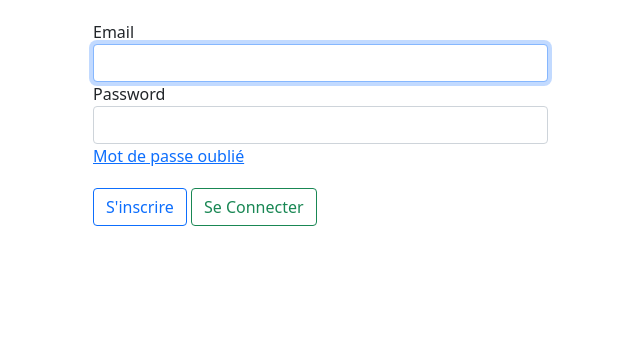
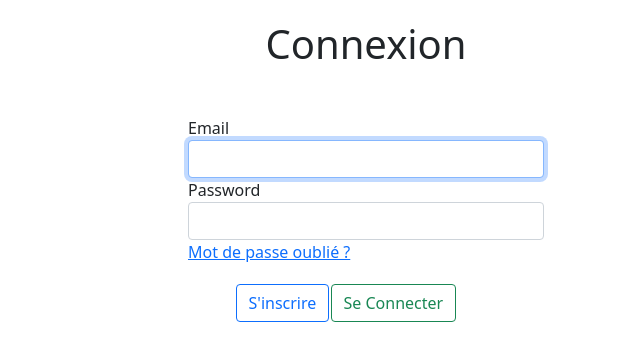
Before and after one commit to hbourniche20/ENI-projectSortir, a Symfony app: template templates/security/login.html.twig in a window 1280 px wide. Shown: the part 56-417 px from the top of the page, without its empty margins (274-914 px from the left). Run offline with Twig, Linux system fonts and the light colour scheme; the template is opened without the code that fills it, so the values that code supplies are empty; some libraries are stand-ins or nearby versions.

Commit message:
modif affichage

```diff
--- a/src/Controller/ResetPasswordController.php
+++ b/src/Controller/ResetPasswordController.php
@@ -155,7 +155,7 @@ class ResetPasswordController extends AbstractController
         $email = (new TemplatedEmail())
             ->from(new Address('accounts@sortie.com', 'Mail'))
             ->to($user->getEmail())
-            ->subject('Your password reset request')
+            ->subject('Demande de réinitialisation de mot de passe')
             ->htmlTemplate('reset_password/email.html.twig')
             ->context([
                 'resetToken' => $resetToken,
--- a/templates/security/login.html.twig
+++ b/templates/security/login.html.twig
@@ -10,10 +10,21 @@
     >
 
     <div class="container">
-        <div class="row">
-            <div class="col-lg-3 col-md-2"></div>
-            <div class="col-lg-6 col-md-8 login-box">
-                <div class="col-lg-10 login-form">
+        <div class="row justify-content-center esup">
+            <h1 class="text-center">Connexion</h1>
+        </div>
+        <div class="row justify-content-center esup">
+        <div class="col-4">
+            <!-- Error Message -->
+            {% if error %}
+                <div class="alert-danger p-2">Compte invalide</div>
+            {% endif %}
+        </div>
+        </div>
+
+        <div class="row justify-content-center esup">
+
+            <div class="col-4 login-form">
                 <div class="form-group">
                     <label for="inputEmail" class="form-control-label">Email</label>
                     <input type="email" value="{{ last_username }}" name="email" id="inputEmail" class="form-control" autocomplete="email" required autofocus>
@@ -22,22 +33,21 @@
                     <label for="inputPassword" class="form-control-label">Password</label>
                     <input type="password" name="password" id="inputPassword" class="form-control" autocomplete="current-password" required>
                 </div>
-                    <div class="col-lg-6 login-btm login-text">
-                        <!-- Error Message -->
-                        {% if error %}
-                            <div class="alert alert-danger">{{ error.messageKey|trans(error.messageData, 'security') }}</div>
-                        {% endif %}
+                <div>
+                    <a href="{{ path('app_forgot_password_request') }}" title="reset password">Mot de passe oublié ?</a>
                 </div>
-                    <div>
-                        <a href="{{ path('app_forgot_password_request') }}" title="reset password">Mot de passe oublié</a>
             </div>
-                    <div class="col-lg-6 login-btm login-button esup">
+
+        </div>
+        <div class="row justify-content-center esup">
+            <div class="col-lg-1">
             <a class="btn btn-outline-primary" role="button" href="{{ path('user_register') }}">S'inscrire</a>
+            </div>
+            <div class="col-lg-2">
                 <button type="submit" class="btn btn-outline-success">Se Connecter</button>
             </div>
         </div>
-            </div>
-        </div>
+
     </div>
 </form>
 
```
Lines whose indentation alone changed are shown as unchanged.
